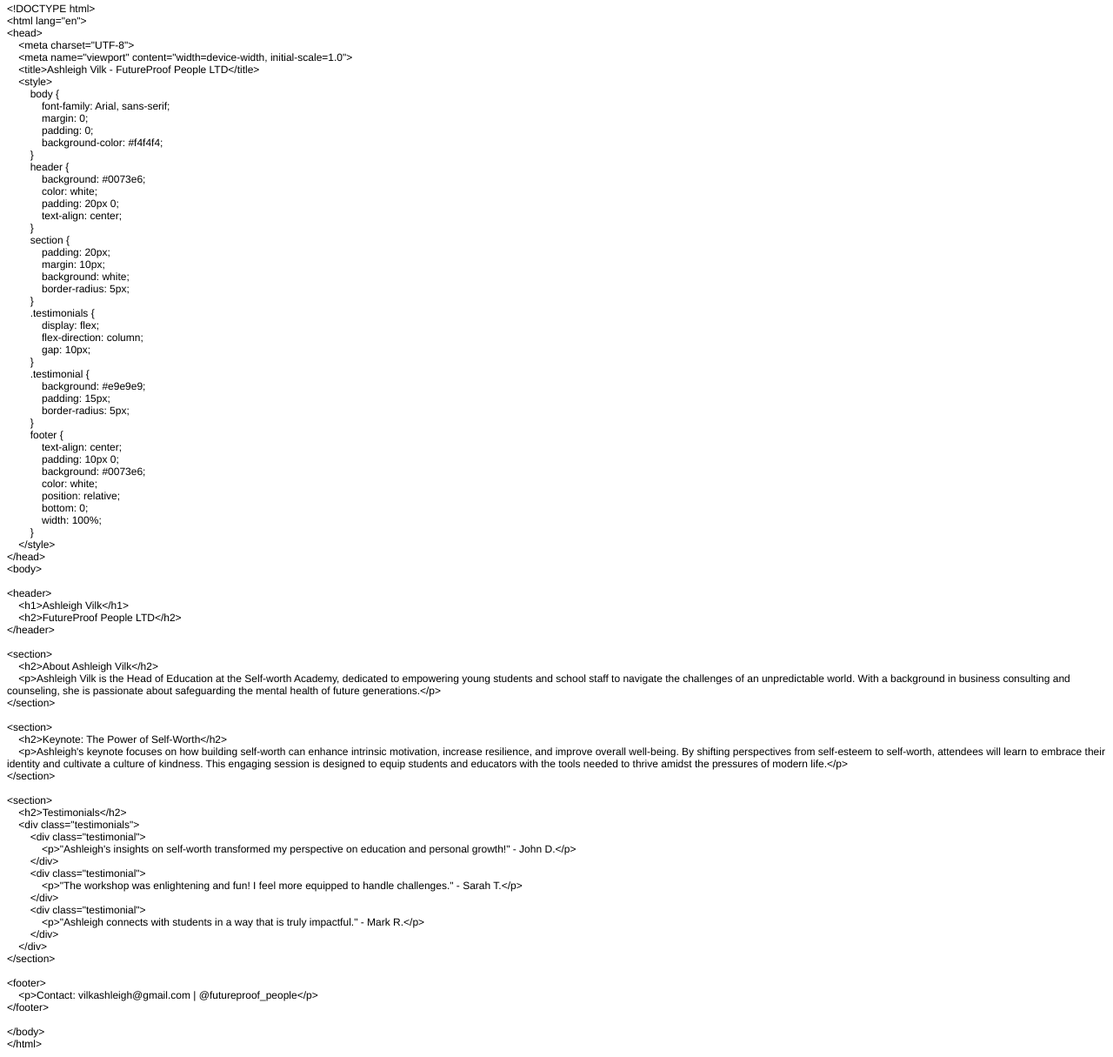
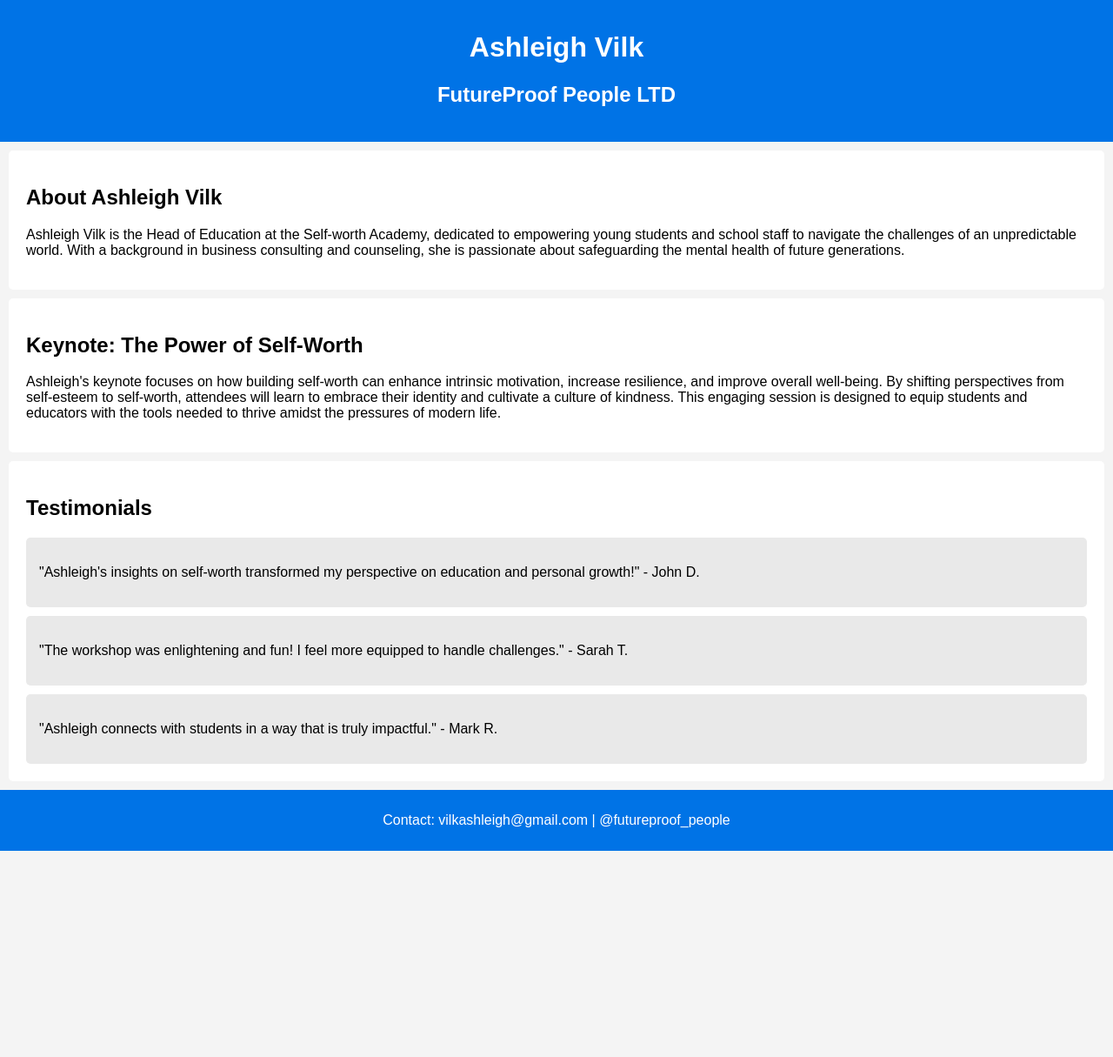
Before and after one commit to FutureProofPeople/AshleighVilk, a plain HTML site: page index.html in a window 1280 px wide. Shown: the part 5-1220 px from the top of the page at 87% size. After the commit the page ends 983 px from the top, so only its background shows below. Drawn offline with Linux system fonts and the light colour scheme.

Commit message:
Update index.html

```diff
--- a/index.html
+++ b/index.html
@@ -1,100 +1,84 @@
-<!DOCTYPE html PUBLIC "-//W3C//DTD HTML 4.01//EN" "http://www.w3.org/TR/html4/strict.dtd">
-<html>
+<!DOCTYPE html>
+<html lang="en">
 <head>
-  <meta http-equiv="Content-Type" content="text/html; charset=utf-8">
-  <meta http-equiv="Content-Style-Type" content="text/css">
-  <title></title>
-  <meta name="Generator" content="Cocoa HTML Writer">
-  <meta name="CocoaVersion" content="2575.5">
-  <style type="text/css">
-    p.p1 {margin: 0.0px 0.0px 0.0px 0.0px; font: 12.0px Helvetica}
-    p.p2 {margin: 0.0px 0.0px 0.0px 0.0px; font: 12.0px Helvetica; min-height: 14.0px}
-  </style>
+    <meta charset="UTF-8">
+    <meta name="viewport" content="width=device-width, initial-scale=1.0">
+    <title>Ashleigh Vilk - FutureProof People LTD</title>
+    <style>
+        body {
+            font-family: Arial, sans-serif;
+            margin: 0;
+            padding: 0;
+            background-color: #f4f4f4;
+        }
+        header {
+            background: #0073e6;
+            color: white;
+            padding: 20px 0;
+            text-align: center;
+        }
+        section {
+            padding: 20px;
+            margin: 10px;
+            background: white;
+            border-radius: 5px;
+        }
+        .testimonials {
+            display: flex;
+            flex-direction: column;
+            gap: 10px;
+        }
+        .testimonial {
+            background: #e9e9e9;
+            padding: 15px;
+            border-radius: 5px;
+        }
+        footer {
+            text-align: center;
+            padding: 10px 0;
+            background: #0073e6;
+            color: white;
+            position: relative;
+            bottom: 0;
+            width: 100%;
+        }
+    </style>
 </head>
 <body>
-<p class="p1">&lt;!DOCTYPE html&gt;</p>
-<p class="p1">&lt;html lang="en"&gt;</p>
-<p class="p1">&lt;head&gt;</p>
-<p class="p1"><span class="Apple-converted-space">    </span>&lt;meta charset="UTF-8"&gt;</p>
-<p class="p1"><span class="Apple-converted-space">    </span>&lt;meta name="viewport" content="width=device-width, initial-scale=1.0"&gt;</p>
-<p class="p1"><span class="Apple-converted-space">    </span>&lt;title&gt;Ashleigh Vilk - FutureProof People LTD&lt;/title&gt;</p>
-<p class="p1"><span class="Apple-converted-space">    </span>&lt;style&gt;</p>
-<p class="p1"><span class="Apple-converted-space">        </span>body {</p>
-<p class="p1"><span class="Apple-converted-space">            </span>font-family: Arial, sans-serif;</p>
-<p class="p1"><span class="Apple-converted-space">            </span>margin: 0;</p>
-<p class="p1"><span class="Apple-converted-space">            </span>padding: 0;</p>
-<p class="p1"><span class="Apple-converted-space">            </span>background-color: #f4f4f4;</p>
-<p class="p1"><span class="Apple-converted-space">        </span>}</p>
-<p class="p1"><span class="Apple-converted-space">        </span>header {</p>
-<p class="p1"><span class="Apple-converted-space">            </span>background: #0073e6;</p>
-<p class="p1"><span class="Apple-converted-space">            </span>color: white;</p>
-<p class="p1"><span class="Apple-converted-space">            </span>padding: 20px 0;</p>
-<p class="p1"><span class="Apple-converted-space">            </span>text-align: center;</p>
-<p class="p1"><span class="Apple-converted-space">        </span>}</p>
-<p class="p1"><span class="Apple-converted-space">        </span>section {</p>
-<p class="p1"><span class="Apple-converted-space">            </span>padding: 20px;</p>
-<p class="p1"><span class="Apple-converted-space">            </span>margin: 10px;</p>
-<p class="p1"><span class="Apple-converted-space">            </span>background: white;</p>
-<p class="p1"><span class="Apple-converted-space">            </span>border-radius: 5px;</p>
-<p class="p1"><span class="Apple-converted-space">        </span>}</p>
-<p class="p1"><span class="Apple-converted-space">        </span>.testimonials {</p>
-<p class="p1"><span class="Apple-converted-space">            </span>display: flex;</p>
-<p class="p1"><span class="Apple-converted-space">            </span>flex-direction: column;</p>
-<p class="p1"><span class="Apple-converted-space">            </span>gap: 10px;</p>
-<p class="p1"><span class="Apple-converted-space">        </span>}</p>
-<p class="p1"><span class="Apple-converted-space">        </span>.testimonial {</p>
-<p class="p1"><span class="Apple-converted-space">            </span>background: #e9e9e9;</p>
-<p class="p1"><span class="Apple-converted-space">            </span>padding: 15px;</p>
-<p class="p1"><span class="Apple-converted-space">            </span>border-radius: 5px;</p>
-<p class="p1"><span class="Apple-converted-space">        </span>}</p>
-<p class="p1"><span class="Apple-converted-space">        </span>footer {</p>
-<p class="p1"><span class="Apple-converted-space">            </span>text-align: center;</p>
-<p class="p1"><span class="Apple-converted-space">            </span>padding: 10px 0;</p>
-<p class="p1"><span class="Apple-converted-space">            </span>background: #0073e6;</p>
-<p class="p1"><span class="Apple-converted-space">            </span>color: white;</p>
-<p class="p1"><span class="Apple-converted-space">            </span>position: relative;</p>
-<p class="p1"><span class="Apple-converted-space">            </span>bottom: 0;</p>
-<p class="p1"><span class="Apple-converted-space">            </span>width: 100%;</p>
-<p class="p1"><span class="Apple-converted-space">        </span>}</p>
-<p class="p1"><span class="Apple-converted-space">    </span>&lt;/style&gt;</p>
-<p class="p1">&lt;/head&gt;</p>
-<p class="p1">&lt;body&gt;</p>
-<p class="p2"><br></p>
-<p class="p1">&lt;header&gt;</p>
-<p class="p1"><span class="Apple-converted-space">    </span>&lt;h1&gt;Ashleigh Vilk&lt;/h1&gt;</p>
-<p class="p1"><span class="Apple-converted-space">    </span>&lt;h2&gt;FutureProof People LTD&lt;/h2&gt;</p>
-<p class="p1">&lt;/header&gt;</p>
-<p class="p2"><br></p>
-<p class="p1">&lt;section&gt;</p>
-<p class="p1"><span class="Apple-converted-space">    </span>&lt;h2&gt;About Ashleigh Vilk&lt;/h2&gt;</p>
-<p class="p1"><span class="Apple-converted-space">    </span>&lt;p&gt;Ashleigh Vilk is the Head of Education at the Self-worth Academy, dedicated to empowering young students and school staff to navigate the challenges of an unpredictable world. With a background in business consulting and counseling, she is passionate about safeguarding the mental health of future generations.&lt;/p&gt;</p>
-<p class="p1">&lt;/section&gt;</p>
-<p class="p2"><br></p>
-<p class="p1">&lt;section&gt;</p>
-<p class="p1"><span class="Apple-converted-space">    </span>&lt;h2&gt;Keynote: The Power of Self-Worth&lt;/h2&gt;</p>
-<p class="p1"><span class="Apple-converted-space">    </span>&lt;p&gt;Ashleigh's keynote focuses on how building self-worth can enhance intrinsic motivation, increase resilience, and improve overall well-being. By shifting perspectives from self-esteem to self-worth, attendees will learn to embrace their identity and cultivate a culture of kindness. This engaging session is designed to equip students and educators with the tools needed to thrive amidst the pressures of modern life.&lt;/p&gt;</p>
-<p class="p1">&lt;/section&gt;</p>
-<p class="p2"><br></p>
-<p class="p1">&lt;section&gt;</p>
-<p class="p1"><span class="Apple-converted-space">    </span>&lt;h2&gt;Testimonials&lt;/h2&gt;</p>
-<p class="p1"><span class="Apple-converted-space">    </span>&lt;div class="testimonials"&gt;</p>
-<p class="p1"><span class="Apple-converted-space">        </span>&lt;div class="testimonial"&gt;</p>
-<p class="p1"><span class="Apple-converted-space">            </span>&lt;p&gt;"Ashleigh's insights on self-worth transformed my perspective on education and personal growth!" - John D.&lt;/p&gt;</p>
-<p class="p1"><span class="Apple-converted-space">        </span>&lt;/div&gt;</p>
-<p class="p1"><span class="Apple-converted-space">        </span>&lt;div class="testimonial"&gt;</p>
-<p class="p1"><span class="Apple-converted-space">            </span>&lt;p&gt;"The workshop was enlightening and fun! I feel more equipped to handle challenges." - Sarah T.&lt;/p&gt;</p>
-<p class="p1"><span class="Apple-converted-space">        </span>&lt;/div&gt;</p>
-<p class="p1"><span class="Apple-converted-space">        </span>&lt;div class="testimonial"&gt;</p>
-<p class="p1"><span class="Apple-converted-space">            </span>&lt;p&gt;"Ashleigh connects with students in a way that is truly impactful." - Mark R.&lt;/p&gt;</p>
-<p class="p1"><span class="Apple-converted-space">        </span>&lt;/div&gt;</p>
-<p class="p1"><span class="Apple-converted-space">    </span>&lt;/div&gt;</p>
-<p class="p1">&lt;/section&gt;</p>
-<p class="p2"><br></p>
-<p class="p1">&lt;footer&gt;</p>
-<p class="p1"><span class="Apple-converted-space">    </span>&lt;p&gt;Contact: vilkashleigh@gmail.com | @futureproof_people&lt;/p&gt;</p>
-<p class="p1">&lt;/footer&gt;</p>
-<p class="p2"><br></p>
-<p class="p1">&lt;/body&gt;</p>
-<p class="p1">&lt;/html&gt;</p>
+
+<header>
+    <h1>Ashleigh Vilk</h1>
+    <h2>FutureProof People LTD</h2>
+</header>
+
+<section>
+    <h2>About Ashleigh Vilk</h2>
+    <p>Ashleigh Vilk is the Head of Education at the Self-worth Academy, dedicated to empowering young students and school staff to navigate the challenges of an unpredictable world. With a background in business consulting and counseling, she is passionate about safeguarding the mental health of future generations.</p>
+</section>
+
+<section>
+    <h2>Keynote: The Power of Self-Worth</h2>
+    <p>Ashleigh's keynote focuses on how building self-worth can enhance intrinsic motivation, increase resilience, and improve overall well-being. By shifting perspectives from self-esteem to self-worth, attendees will learn to embrace their identity and cultivate a culture of kindness. This engaging session is designed to equip students and educators with the tools needed to thrive amidst the pressures of modern life.</p>
+</section>
+
+<section>
+    <h2>Testimonials</h2>
+    <div class="testimonials">
+        <div class="testimonial">
+            <p>"Ashleigh's insights on self-worth transformed my perspective on education and personal growth!" - John D.</p>
+        </div>
+        <div class="testimonial">
+            <p>"The workshop was enlightening and fun! I feel more equipped to handle challenges." - Sarah T.</p>
+        </div>
+        <div class="testimonial">
+            <p>"Ashleigh connects with students in a way that is truly impactful." - Mark R.</p>
+        </div>
+    </div>
+</section>
+
+<footer>
+    <p>Contact: vilkashleigh@gmail.com | @futureproof_people</p>
+</footer>
+
 </body>
 </html>
```
